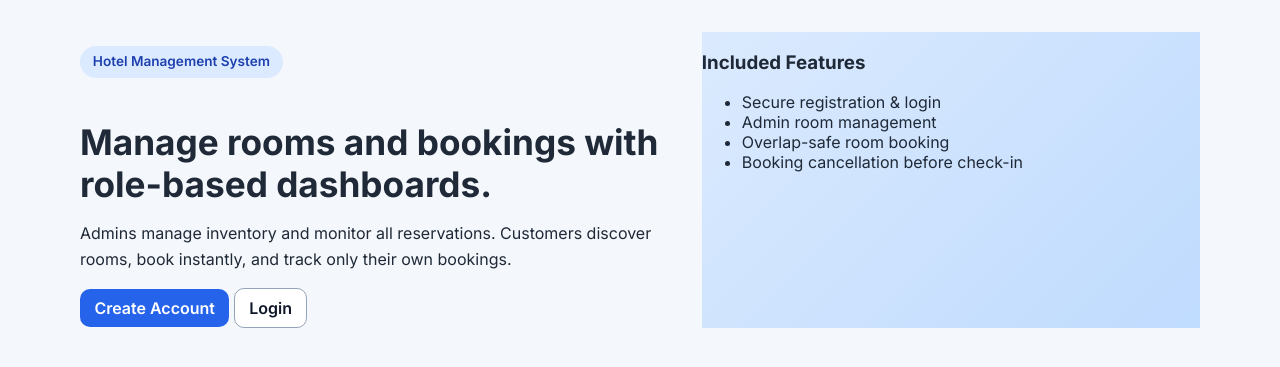
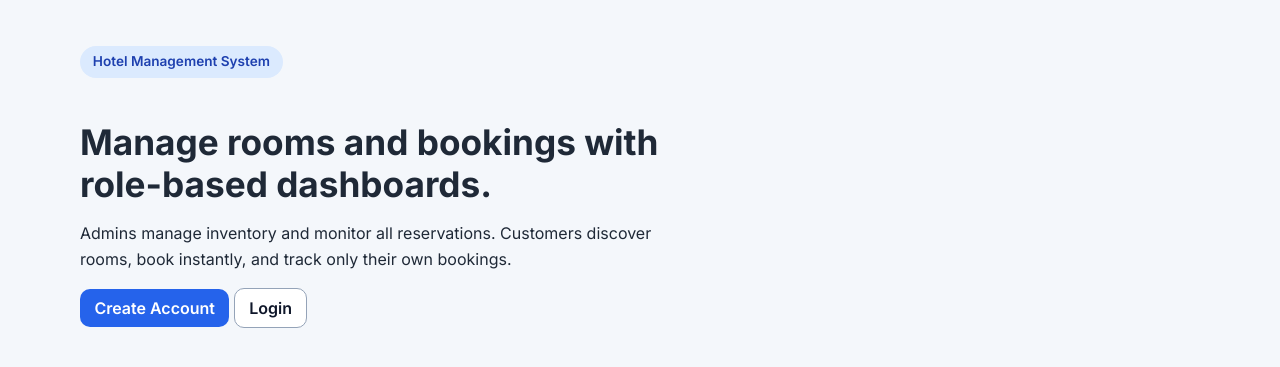
Before and after one commit to PawarSakshi777/HotelManagment, a Flask app: page / in a window 1280 px wide. Shown: the part 68-435 px from the top of the page. Run offline with Flask 3, Linux system fonts and the light colour scheme; some libraries are stand-ins or nearby versions.

Commit message:
Remove included features section from home.html
Removed the hero card section listing included features.

```diff
--- a/templates/home.html
+++ b/templates/home.html
@@ -11,14 +11,6 @@
             <a class="btn btn-outline" href="{{ url_for('login') }}">Login</a>
         </div>
     </div>
-    <div class="hero-card">
-        <h3>Included Features</h3>
-        <ul>
-            <li>Secure registration & login</li>
-            <li>Admin room management</li>
-            <li>Overlap-safe room booking</li>
-            <li>Booking cancellation before check-in</li>
-        </ul>
-    </div>
+
 </section>
 {% endblock %}
```
